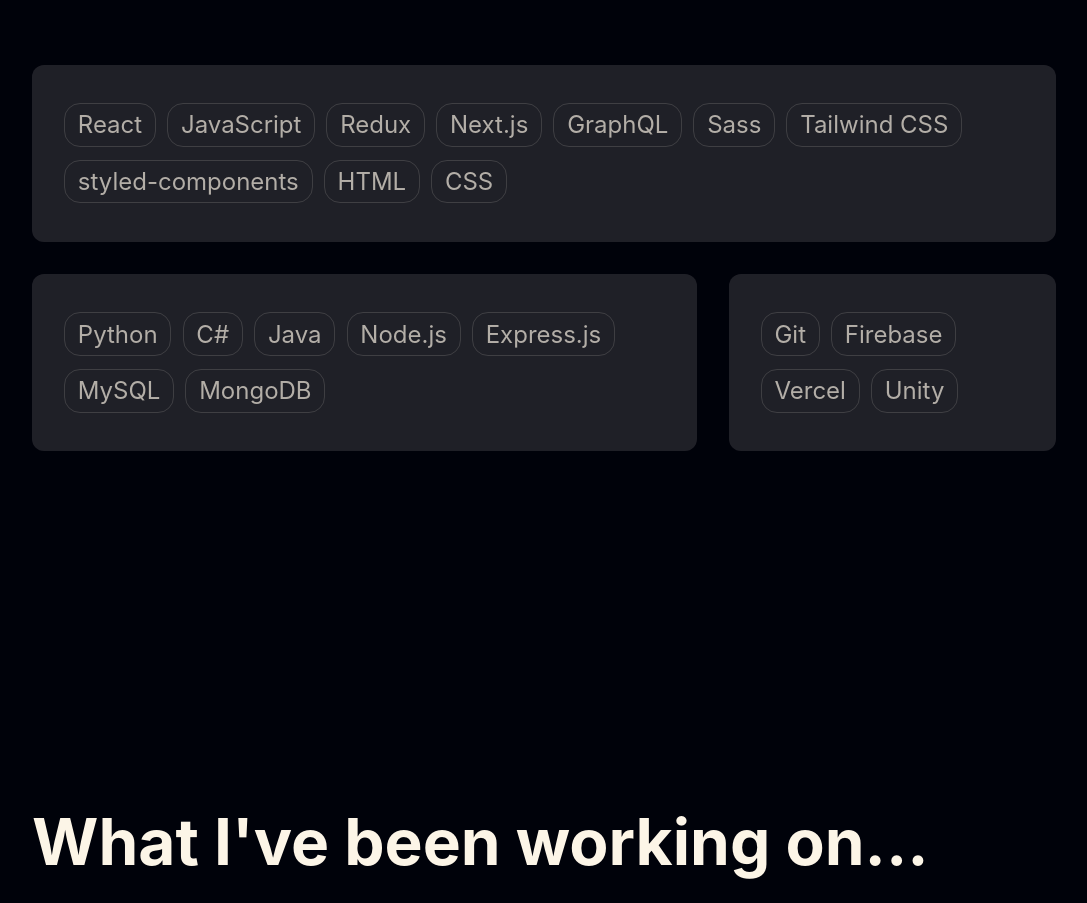
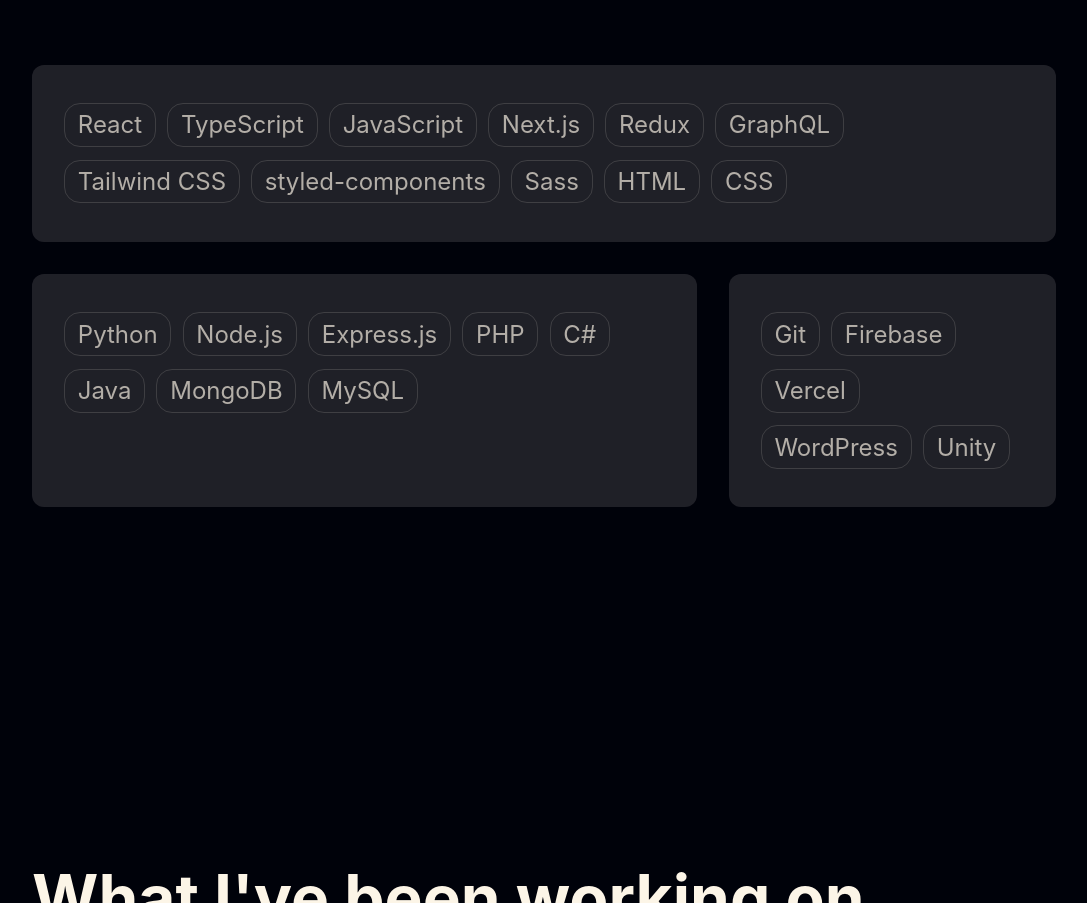
Before and after one commit to karenkwok/karenkwok.github.io, a React (Create React App) app: page / in a window 1280 px wide. Shown: the part 2143-3046 px from the top of the page, without its empty margins (96-1183 px from the left). Built offline with nearby package versions, Linux system fonts and the light colour scheme.

Commit message:
Updated skills

```diff
--- a/src/components/Home/Skills.js
+++ b/src/components/Home/Skills.js
@@ -23,13 +23,14 @@ const Skills = () => {
   // ];
   const frontend = [
     'React',
+    'TypeScript',
     'JavaScript',
+    'Next.js',
     'Redux',
-    'Next.js',
     'GraphQL',
-    'Sass',
     'Tailwind CSS',
     'styled-components',
+    'Sass',
     'HTML',
     'CSS',
   ];
@@ -46,16 +47,17 @@ const Skills = () => {
   // ];
   const backend = [
     'Python',
+    'Node.js',
+    'Express.js',
+    'PHP',
     'C#',
     'Java',
-    'Node.js',
-    'Express.js',
+    'MongoDB',
     'MySQL',
-    'MongoDB',
   ];
 
   // const other = ['AWS', 'Unity', 'Canva'];
-  const other = ['Git', 'Firebase', 'Vercel', 'Unity'];
+  const other = ['Git', 'Firebase', 'Vercel', 'WordPress', 'Unity'];
 
   return (
     <div id='skills'>
```
